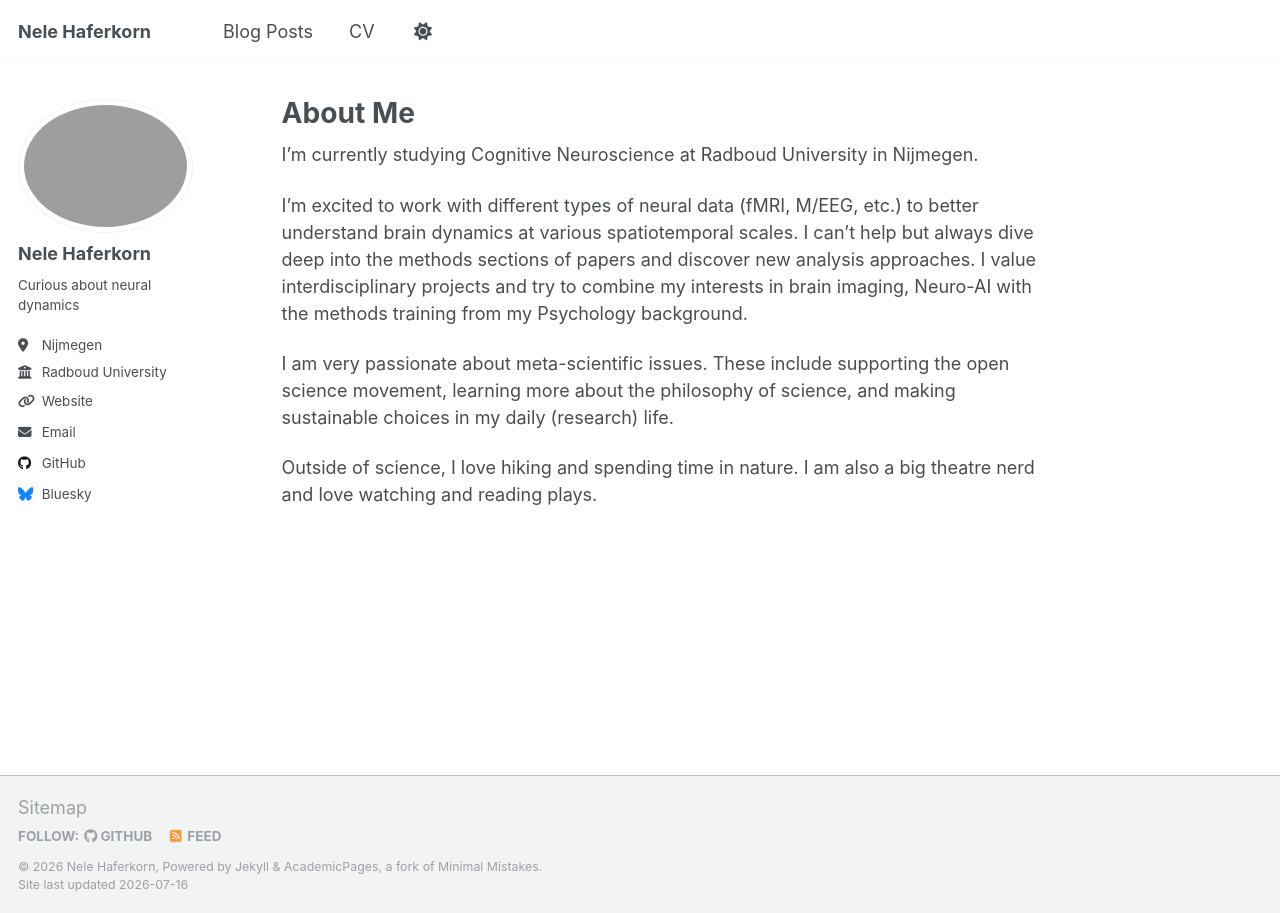
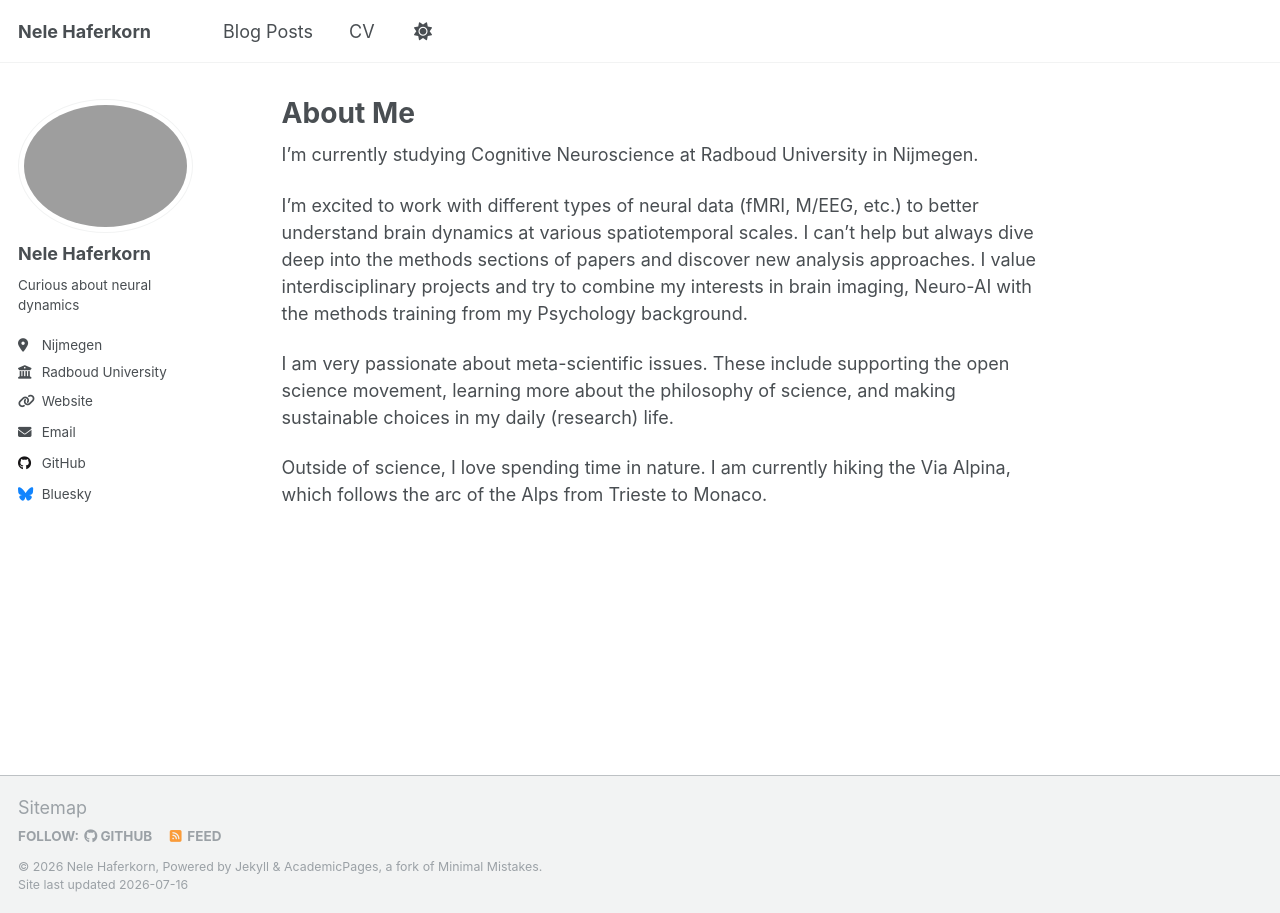
Before and after one commit to nhaferkorn/nhaferkorn.github.io, a Jekyll site: the page built from _pages/about.md, in a window 1280 px wide. Built offline with Jekyll 4.4.1, drawn with Linux system fonts in a browser that asks for light colours.

Commit message:
Update about me.md
Updated personal interests

```diff
--- a/_pages/about.md
+++ b/_pages/about.md
@@ -15,5 +15,4 @@ I value interdisciplinary projects and try to combine my interests in brain imag
 
 I am very passionate about meta-scientific issues. These include supporting the open science movement, learning more about the philosophy of science, and making sustainable choices in my daily (research) life.
 
-Outside of science, I love hiking and spending time in nature.
-I am also a big theatre nerd and love watching and reading plays.
+Outside of science, I love spending time in nature. I am currently hiking the Via Alpina, which follows the arc of the Alps from Trieste to Monaco.
```
